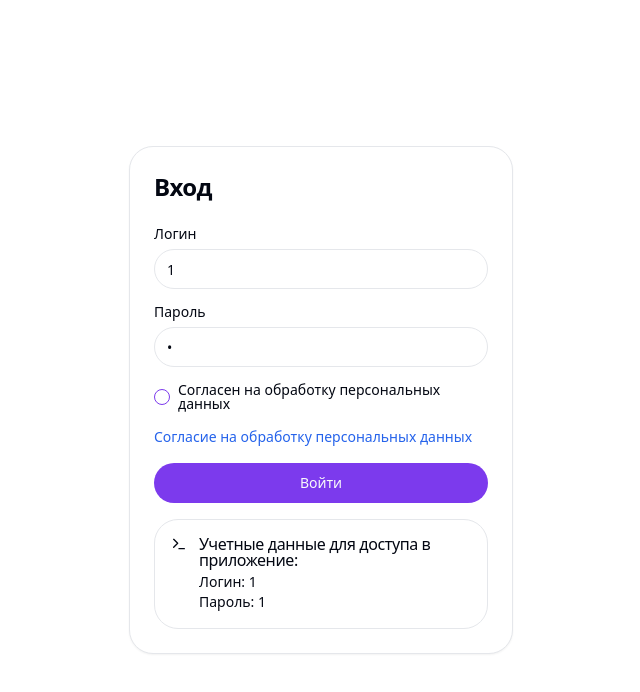
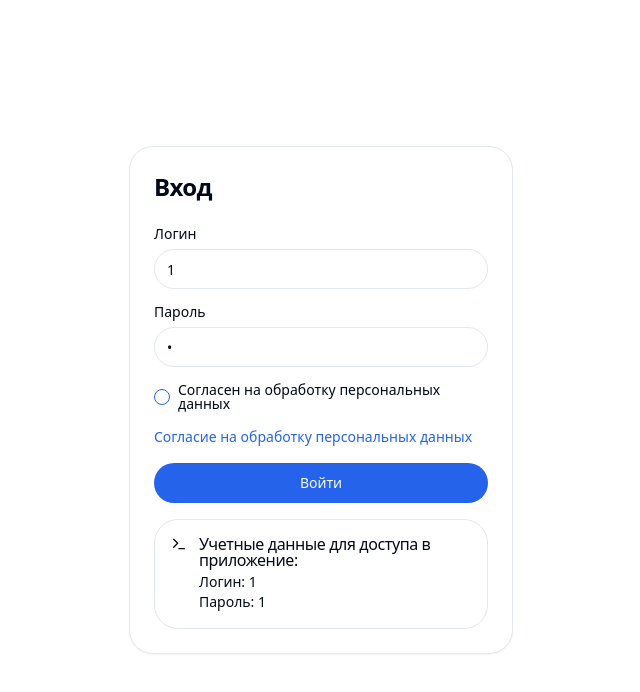
Before and after one commit to avalanche05/iu, a React (Vite) app in the folder frontend/: page /login in a window 1280 px wide. Shown: the top 692 px of the page, without its empty margins (319-959 px from the left). Built offline with nearby package versions, Linux system fonts and the light colour scheme; no server answers.

Commit message:
front: поменять цвета

```diff
--- a/frontend/src/components/VacancyCard.tsx
+++ b/frontend/src/components/VacancyCard.tsx
@@ -24,7 +24,7 @@
                         <div className='flex flex-col md:flex-row gap-8'>
                             <div className='flex flex-col gap-4'>
                                 <div className='flex items-center'>
-                                    <BrainCircuit className='text-purple-600 mr-2' />
+                                    <BrainCircuit className='text-blue-600 mr-2' />
                                     <span>
                                         {GradeLabels[vacancy.grade as keyof typeof GradeLabels] ??
                                             vacancy.grade}
--- a/frontend/src/index.scss
+++ b/frontend/src/index.scss
@@ -5,24 +5,24 @@
 @layer base {
     :root {
         --background: 0 0% 100%;
-        --foreground: 224 71.4% 4.1%;
+        --foreground: 222.2 84% 4.9%;
         --card: 0 0% 100%;
-        --card-foreground: 224 71.4% 4.1%;
+        --card-foreground: 222.2 84% 4.9%;
         --popover: 0 0% 100%;
-        --popover-foreground: 224 71.4% 4.1%;
-        --primary: 262.1 83.3% 57.8%;
-        --primary-foreground: 210 20% 98%;
-        --secondary: 220 14.3% 95.9%;
-        --secondary-foreground: 220.9 39.3% 11%;
-        --muted: 220 14.3% 95.9%;
-        --muted-foreground: 220 8.9% 46.1%;
-        --accent: 220 14.3% 95.9%;
-        --accent-foreground: 220.9 39.3% 11%;
+        --popover-foreground: 222.2 84% 4.9%;
+        --primary: 221.2 83.2% 53.3%;
+        --primary-foreground: 210 40% 98%;
+        --secondary: 210 40% 96.1%;
+        --secondary-foreground: 222.2 47.4% 11.2%;
+        --muted: 210 40% 96.1%;
+        --muted-foreground: 215.4 16.3% 46.9%;
+        --accent: 210 40% 96.1%;
+        --accent-foreground: 222.2 47.4% 11.2%;
         --destructive: 0 84.2% 60.2%;
-        --destructive-foreground: 210 20% 98%;
-        --border: 220 13% 91%;
-        --input: 220 13% 91%;
-        --ring: 262.1 83.3% 57.8%;
+        --destructive-foreground: 210 40% 98%;
+        --border: 214.3 31.8% 91.4%;
+        --input: 214.3 31.8% 91.4%;
+        --ring: 221.2 83.2% 53.3%;
         --radius: 1.5rem;
         --chart-1: 12 76% 61%;
         --chart-2: 173 58% 39%;
@@ -32,25 +32,25 @@
     }
 
     .dark {
-        --background: 224 71.4% 4.1%;
-        --foreground: 210 20% 98%;
-        --card: 224 71.4% 4.1%;
-        --card-foreground: 210 20% 98%;
-        --popover: 224 71.4% 4.1%;
-        --popover-foreground: 210 20% 98%;
-        --primary: 263.4 70% 50.4%;
-        --primary-foreground: 210 20% 98%;
-        --secondary: 215 27.9% 16.9%;
-        --secondary-foreground: 210 20% 98%;
-        --muted: 215 27.9% 16.9%;
-        --muted-foreground: 217.9 10.6% 64.9%;
-        --accent: 215 27.9% 16.9%;
-        --accent-foreground: 210 20% 98%;
+        --background: 222.2 84% 4.9%;
+        --foreground: 210 40% 98%;
+        --card: 222.2 84% 4.9%;
+        --card-foreground: 210 40% 98%;
+        --popover: 222.2 84% 4.9%;
+        --popover-foreground: 210 40% 98%;
+        --primary: 217.2 91.2% 59.8%;
+        --primary-foreground: 222.2 47.4% 11.2%;
+        --secondary: 217.2 32.6% 17.5%;
+        --secondary-foreground: 210 40% 98%;
+        --muted: 217.2 32.6% 17.5%;
+        --muted-foreground: 215 20.2% 65.1%;
+        --accent: 217.2 32.6% 17.5%;
+        --accent-foreground: 210 40% 98%;
         --destructive: 0 62.8% 30.6%;
-        --destructive-foreground: 210 20% 98%;
-        --border: 215 27.9% 16.9%;
-        --input: 215 27.9% 16.9%;
-        --ring: 263.4 70% 50.4%;
+        --destructive-foreground: 210 40% 98%;
+        --border: 217.2 32.6% 17.5%;
+        --input: 217.2 32.6% 17.5%;
+        --ring: 224.3 76.3% 48%;
         --chart-1: 220 70% 50%;
         --chart-2: 160 60% 45%;
         --chart-3: 30 80% 55%;
```
